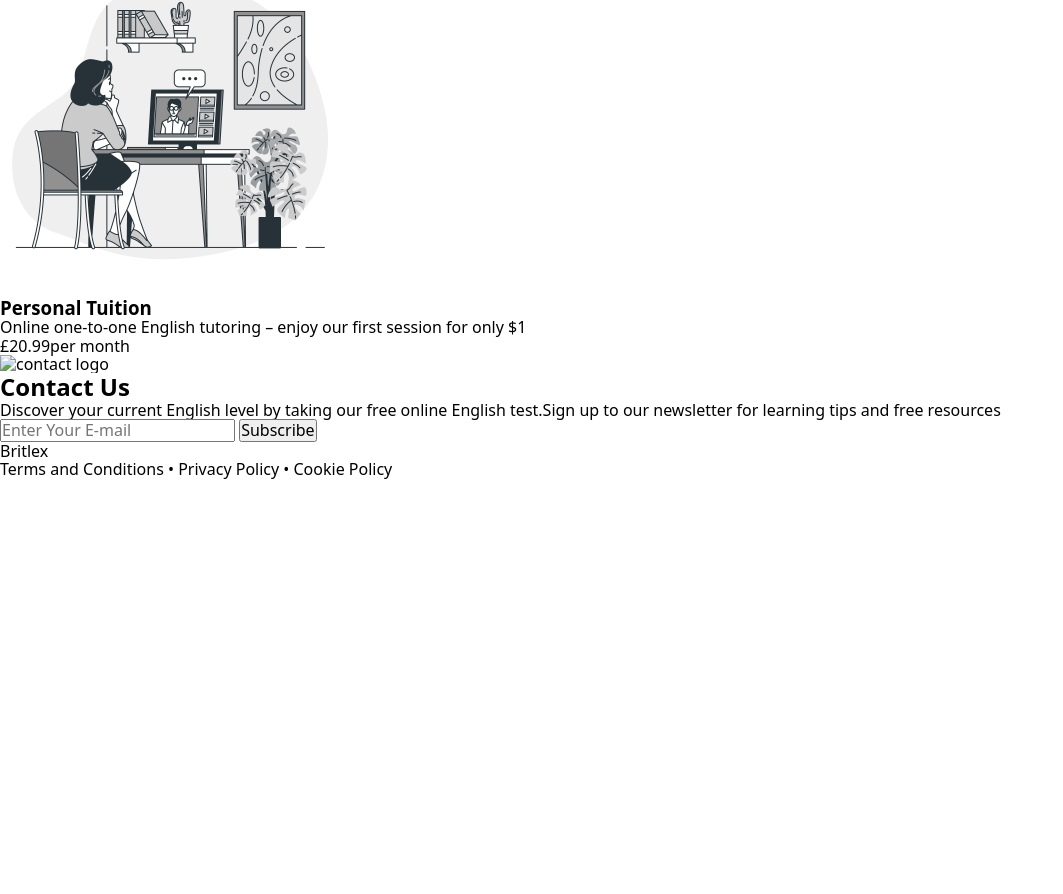
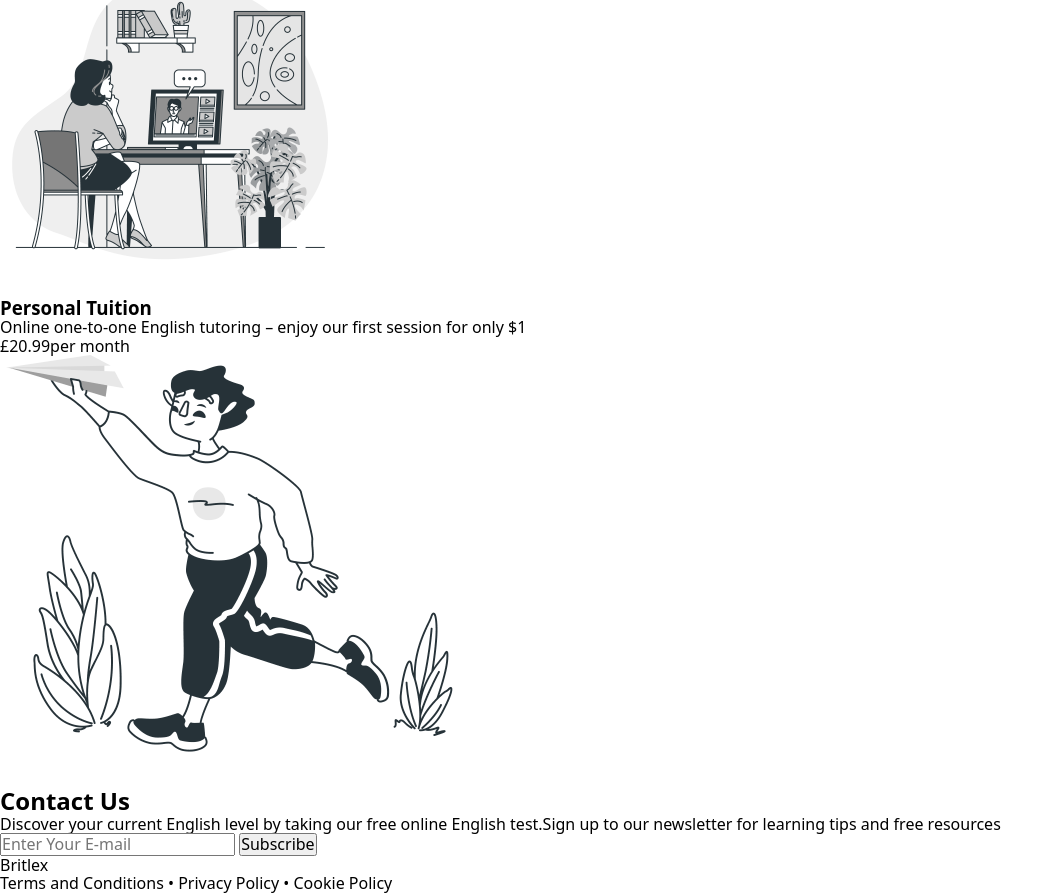
Before and after one commit to OlegNestayko/Britlex-language-school-demo, a plain HTML site: page index.html in a window 1280 px wide. Shown: the part 3827-4721 px from the top of the page, without its empty margins (0-1063 px from the left). Before the commit the page ends 4307 px from the top, so only its background shows below. Drawn offline with nearby package versions, Linux system fonts and the light colour scheme; the site is published under a folder, as on GitHub Pages, so addresses that start at the root find nothing.

Commit message:
Update index.html

```diff
--- a/index.html
+++ b/index.html
@@ -151,7 +151,7 @@
 
 		<!-- Contact Us -->
 		<section>
-			<img src="/images/contact/logo.png" alt="contact logo" class="contact-img" width="477" height="429">
+			<img src="./images/contact/logo.png" alt="contact logo" class="contact-img" width="477" height="429">
 			<h2 class="contact-title">Contact Us</h2>
 			<p class="contact-text">Discover your current English level by taking our free online English test.Sign up to
 				our newsletter for learning tips
```
